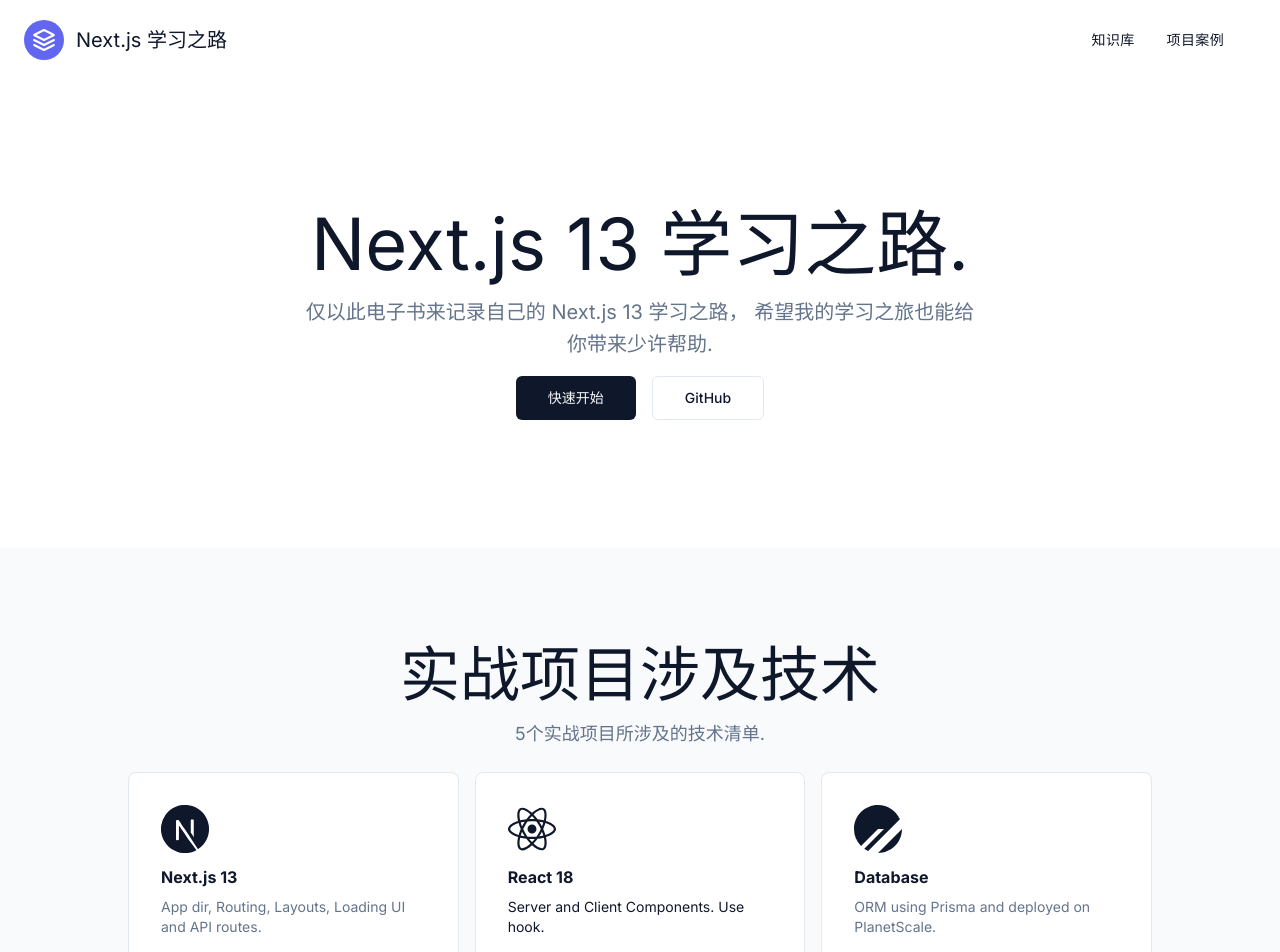
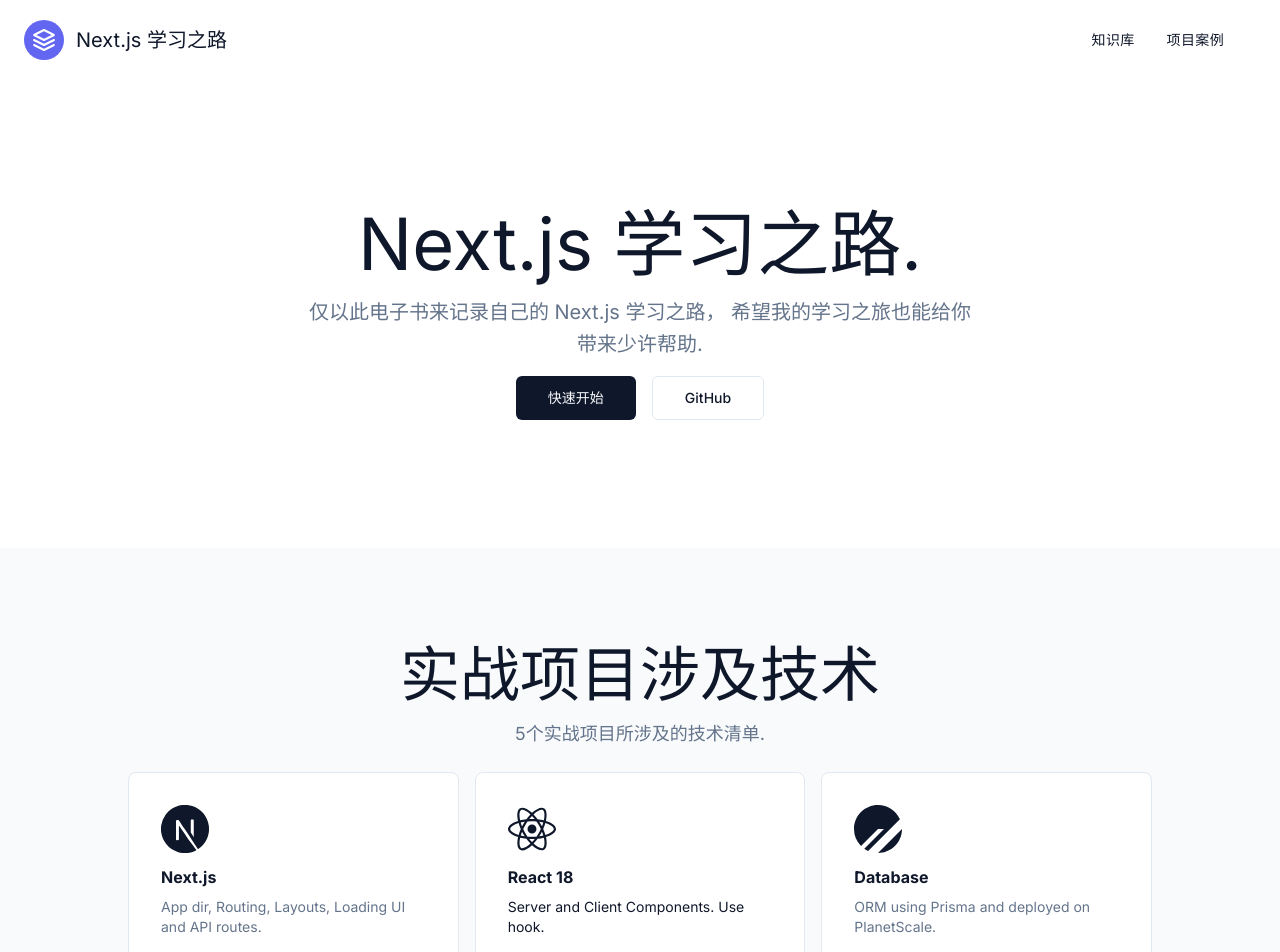
Before and after one commit to zhuima/nextjs-roadmap, a Next.js app: page / in a window 1280 px wide. Shown: the top 952 px of the page. Built offline with nearby package versions, Linux system fonts and the light colour scheme.

Commit message:
remove 13 key word

```diff
--- a/app/feed.xml/route.ts
+++ b/app/feed.xml/route.ts
@@ -2,7 +2,7 @@
  * @Author: zhuima zhuima314@gmail.com
  * @Date: 2023-07-11 10:32:26
  * @LastEditors: zhuima zhuima314@gmail.com
- * @LastEditTime: 2023-08-10 13:48:43
+ * @LastEditTime: 2023-08-14 18:45:39
  * @FilePath: /nextjs-roadmap/app/feed.xml/route.ts
  * @Description:
  *
@@ -12,8 +12,8 @@
 
 export async function GET() {
   const feed = new RSS({
-    title: 'Next.js 13 学习之路',
-    description:  "Next.js 13 学习之路, Next.js App Router, Next.js Image, Next.js 13, Next.js 13 Link",
+    title: 'Next.js  学习之路',
+    description:  "Next.js  学习之路, Next.js App Router, Next.js Image, Next.js , Next.js  Link",
     site_url: 'https://techrk1688.eu.org/', // 你的网站域名
     feed_url: 'https://techrk1688.eu.org/feed.xml', // 尽可能用绝对 URL
     language: 'zh-CN', // 网站语言代码
--- a/app/layout.tsx
+++ b/app/layout.tsx
@@ -2,7 +2,7 @@
  * @Author: zhuima zhuima314@gmail.com
  * @Date: 2023-07-06 15:11:36
  * @LastEditors: zhuima zhuima314@gmail.com
- * @LastEditTime: 2023-08-10 13:44:47
+ * @LastEditTime: 2023-08-14 18:45:16
  * @FilePath: /nextjs-roadmap/app/layout.tsx
  * @Description:
  *
@@ -18,10 +18,10 @@
 const inter = Inter({ subsets: ["latin"] });
 
 export const metadata = {
-  title: "Next.js 13 学习之路",
+  title: "Next.js 学习之路",
   description:
-    "Next.js 13 学习之路, Next.js App Router, Next.js Image, Next.js 13, Next.js 13 Link",
-  keywords: ["Next.js 13", "Next.js 13 学习之路", "Next.js 13 Link"],
+    "Next.js 学习之路, Next.js App Router, Next.js Image, Next.js, Next.js Link",
+  keywords: ["Next.js", "Next.js 学习之路", "Next.js Link"],
   alternates: {
     canonical: "https://techrk1688.eu.org/",
     types: {
--- a/components/content.tsx
+++ b/components/content.tsx
@@ -2,7 +2,7 @@
  * @Author: zhuima zhuima314@gmail.com
  * @Date: 2023-07-31 14:29:32
  * @LastEditors: zhuima zhuima314@gmail.com
- * @LastEditTime: 2023-08-01 15:26:42
+ * @LastEditTime: 2023-08-14 18:45:44
  * @FilePath: /nextjs-roadmap/components/content.tsx
  * @Description:
  *
@@ -17,10 +17,10 @@
     <section className="space-y-6 pb-8 pt-6 md:pb-12 md:pt-10 lg:py-32">
       <div className="container flex max-w-[64rem] flex-col items-center gap-4 text-center">
         <h1 className="font-heading text-3xl sm:text-5xl md:text-6xl lg:text-7xl">
-          Next.js 13 学习之路.
+          Next.js 学习之路.
         </h1>
         <p className="max-w-[42rem] leading-normal text-muted-foreground sm:text-xl sm:leading-8">
-          仅以此电子书来记录自己的 Next.js 13 学习之路，
+          仅以此电子书来记录自己的 Next.js 学习之路，
           希望我的学习之旅也能给你带来少许帮助.
         </p>
         <div className="space-x-4">
--- a/components/feature.tsx
+++ b/components/feature.tsx
@@ -23,7 +23,7 @@
               <path d="M11.572 0c-.176 0-.31.001-.358.007a19.76 19.76 0 0 1-.364.033C7.443.346 4.25 2.185 2.228 5.012a11.875 11.875 0 0 0-2.119 5.243c-.096.659-.108.854-.108 1.747s.012 1.089.108 1.748c.652 4.506 3.86 8.292 8.209 9.695.779.25 1.6.422 2.534.525.363.04 1.935.04 2.299 0 1.611-.178 2.977-.577 4.323-1.264.207-.106.247-.134.219-.158-.02-.013-.9-1.193-1.955-2.62l-1.919-2.592-2.404-3.558a338.739 338.739 0 0 0-2.422-3.556c-.009-.002-.018 1.579-.023 3.51-.007 3.38-.01 3.515-.052 3.595a.426.426 0 0 1-.206.214c-.075.037-.14.044-.495.044H7.81l-.108-.068a.438.438 0 0 1-.157-.171l-.05-.106.006-4.703.007-4.705.072-.092a.645.645 0 0 1 .174-.143c.096-.047.134-.051.54-.051.478 0 .558.018.682.154.035.038 1.337 1.999 2.895 4.361a10760.433 10760.433 0 0 0 4.735 7.17l1.9 2.879.096-.063a12.317 12.317 0 0 0 2.466-2.163 11.944 11.944 0 0 0 2.824-6.134c.096-.66.108-.854.108-1.748 0-.893-.012-1.088-.108-1.747-.652-4.506-3.859-8.292-8.208-9.695a12.597 12.597 0 0 0-2.499-.523A33.119 33.119 0 0 0 11.573 0zm4.069 7.217c.347 0 .408.005.486.047a.473.473 0 0 1 .237.277c.018.06.023 1.365.018 4.304l-.006 4.218-.744-1.14-.746-1.14v-3.066c0-1.982.01-3.097.023-3.15a.478.478 0 0 1 .233-.296c.096-.05.13-.054.5-.054z" />
             </svg>
             <div className="space-y-2">
-              <h3 className="font-bold">Next.js 13</h3>
+              <h3 className="font-bold">Next.js</h3>
               <p className="text-sm text-muted-foreground">
                 App dir, Routing, Layouts, Loading UI and API routes.
               </p>
```
Also changed, not shown: config/docs.ts (+4 -4 lines), 5 other files (tests, documents, lock files or other folders).
